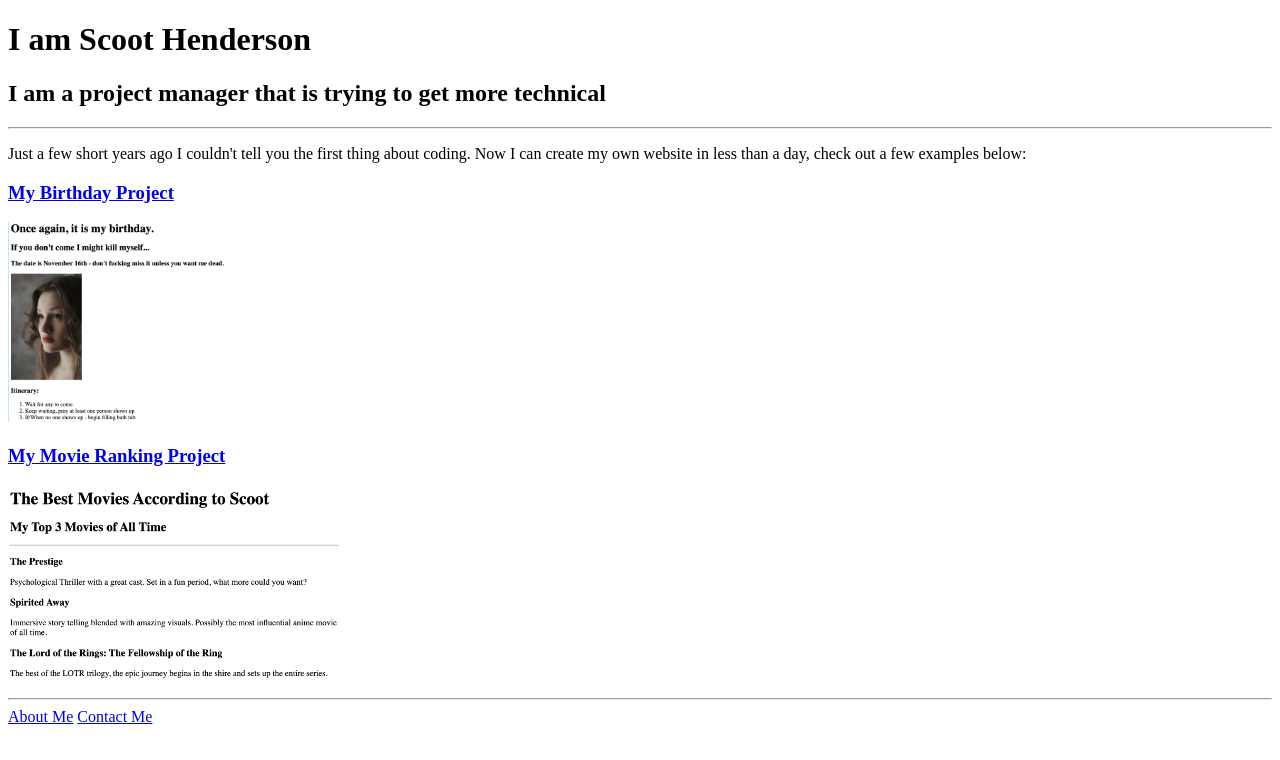
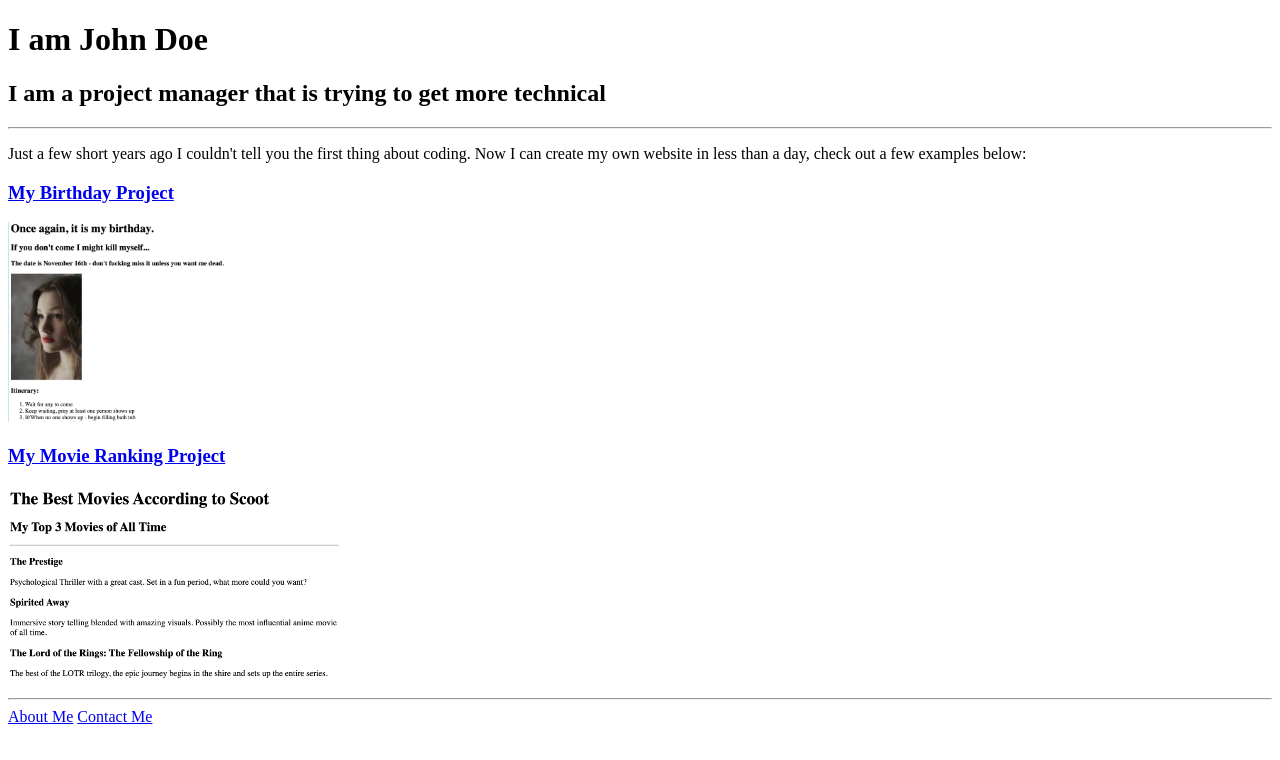
Before and after one commit to bradywsieg/html-portfolio, a plain HTML site: page index.html in a window 1280 px wide. Drawn offline with Linux system fonts and the light colour scheme.

Commit message:
Update name in index.html
Updating name in h1 tag and removing the instructions from Angela.

```diff
--- a/index.html
+++ b/index.html
@@ -1,13 +1,3 @@
-<!-- TODO 1: Create the HTML Boilerplate -->
-
-<!-- TODO 2: Add Your previous projects' HTML into the public folder -->
-
-<!-- TODO 3: Take screenshots of your project previews and add the images to the images folder -->
-
-<!-- TODO 4: Add titles/subtitles etc. -->
-
-<!-- TODO 5: Add a link to the project pages -->
-
 <!-- TODO 6: Add images to show the project previews
 HINT for TODO 6: You can use the height attribute set to 200 to make the image smaller:
 https://developer.mozilla.org/en-US/docs/Web/HTML/Element/img#attr-height -->
@@ -22,7 +12,7 @@ https://developer.mozilla.org/en-US/docs/Web/HTML/Element/img#attr-height -->
     <title>Document</title>
 </head>
 <body>
-<h1>I am Scoot Henderson</h1>
+<h1>I am John Doe</h1>
 <h2>I am a project manager that is trying to get more technical</h2>
 <hr>
 <p>Just a few short years ago I couldn't tell you the first thing about coding. Now I can create my own website in less than a day, check out a few examples below:</p>
```
